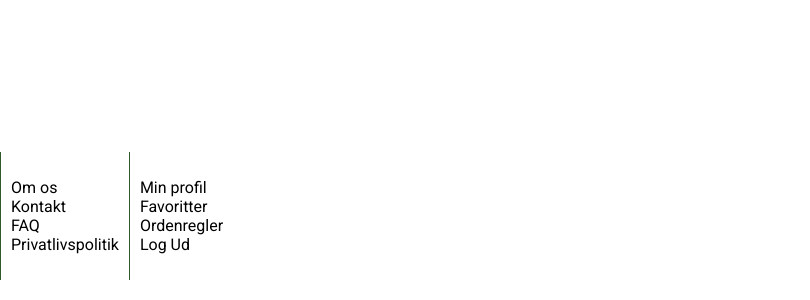
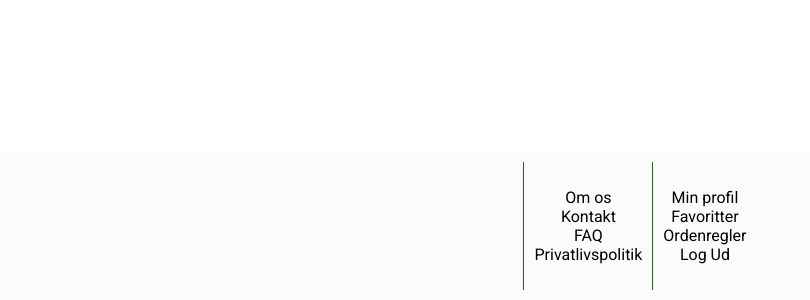
Before and after one commit to KristineHorluck/Greetly, an Angular app in the folder greetly/: page / in a window 1280 px wide. Shown: the part 2190-2490 px from the top of the page, without its empty margins (0-810 px from the left). Built offline with nearby package versions, Linux system fonts and the light colour scheme.

Commit message:
Update footer.component.css

```diff
--- a/greetly/src/app/footer/footer.component.css
+++ b/greetly/src/app/footer/footer.component.css
@@ -1,4 +1,4 @@
-.footer {
+.footer-info {
     position: bottom;
     background-color: #fbfbfb;
     text-align: center;
```
